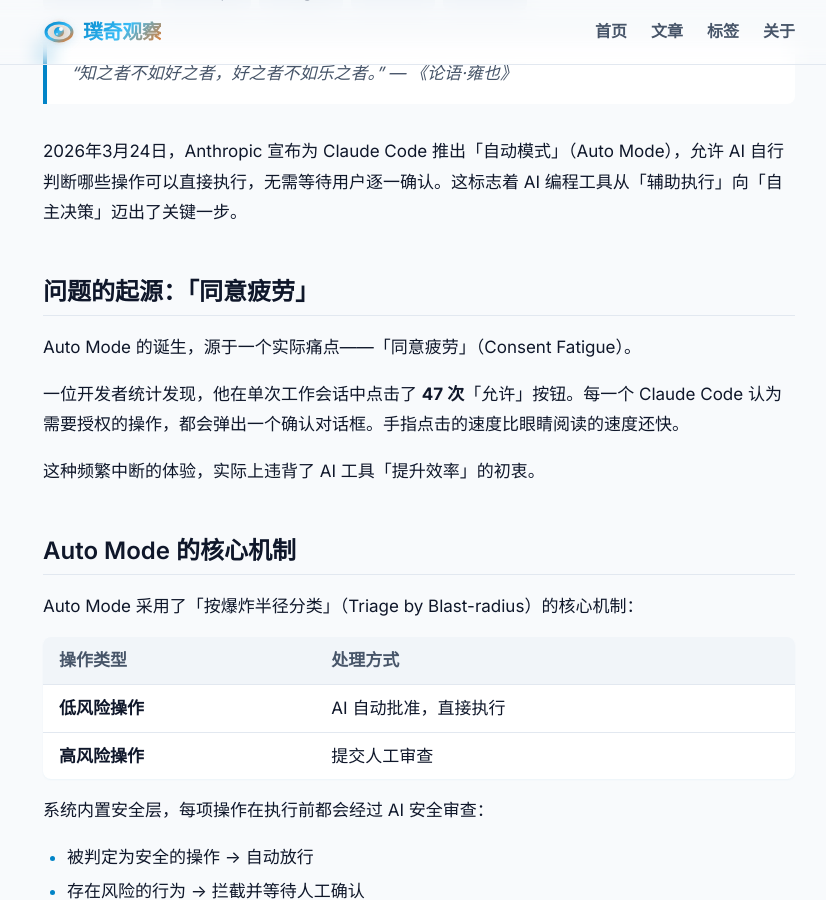
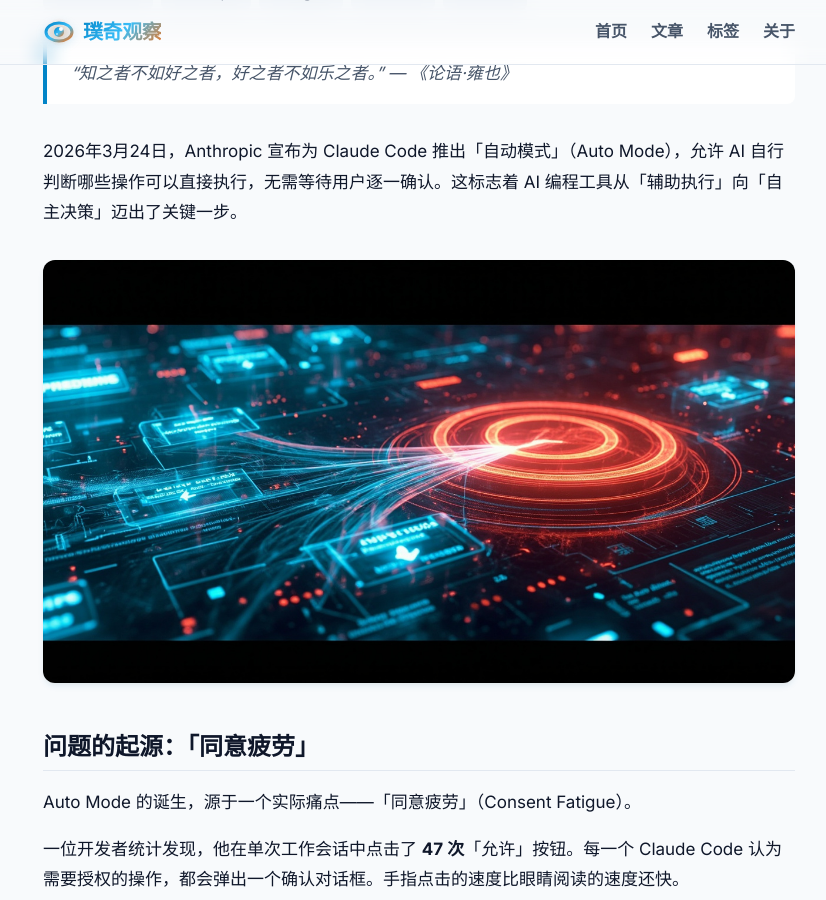
Before and after one commit to zendong/blog, a Jekyll site: the page built from _posts/2026-03-26-claude-code-auto-mode.md, in a window 1280 px wide and 900 px high, scrolled down 306 px. Shown: the whole window, without its empty margins (221-1047 px from the left). Built offline with Jekyll 4.4.1, drawn with Linux system fonts in a browser that asks for light colours.

Commit message:
Fix: 文章正文添加首图标签
Co-Authored-By: Claude Opus 4.6 <noreply@anthropic.com>

```diff
--- a/_posts/2026-03-26-claude-code-auto-mode.md
+++ b/_posts/2026-03-26-claude-code-auto-mode.md
@@ -17,6 +17,8 @@ image_prompt_file: "assets/prompt/2026-03-26/2026-03-26-claude-code-auto-mode.tx
 > "知之者不如好之者，好之者不如乐之者。" — 《论语·雍也》
 
 2026年3月24日，Anthropic 宣布为 Claude Code 推出「自动模式」（Auto Mode），允许 AI 自行判断哪些操作可以直接执行，无需等待用户逐一确认。这标志着 AI 编程工具从「辅助执行」向「自主决策」迈出了关键一步。
+
+![首图](https://blog.zendong.com.cn/assets/images/2026/2026-03-26-claude-code-auto-mode.png)
 
 ## 问题的起源：「同意疲劳」
 
```
